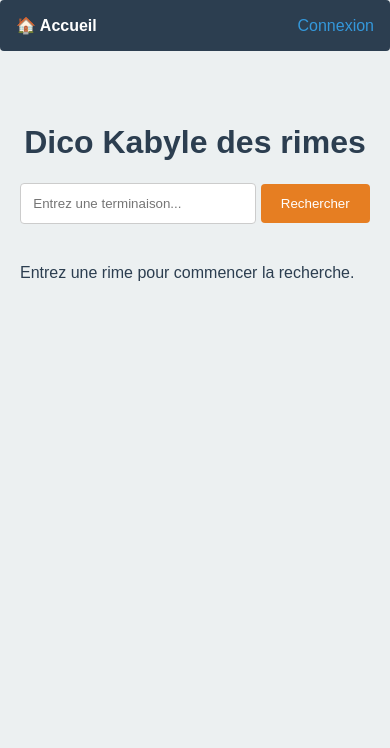
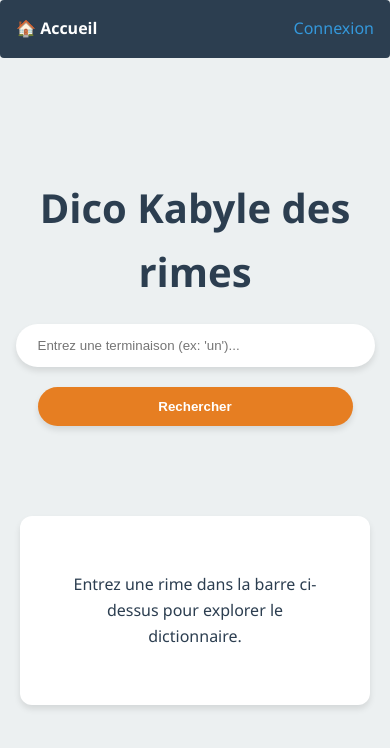
Before and after one commit to ekebbab/dico-rimes-kabyles, a PHP site: page / in a window 390 px wide. Shown: the top 748 px of the page. Run offline with PHP 8.4, Linux system fonts and the light colour scheme; data comes from the database, SQL or seed files in the repository.

```diff
--- a/public/css/style.css
+++ b/public/css/style.css
@@ -1,16 +1,153 @@
+/* ==========================================================================
+   VARIABLES ET CONFIGURATION
+   ========================================================================== */
 :root {
-    --primary: #2c3e50;
-    --accent: #e67e22;
-    --light: #ecf0f1;
+    /* Couleurs principales */
+    --primary-color: #2c3e50;    /* Bleu nuit (Texte et titres) */
+    --accent-color: #e67e22;     /* Orange (Boutons et points d'intérêt) */
+    --bg-color: #ecf0f1;         /* Gris très clair (Fond de page) */
+
+    /* Couleurs d'interface */
+    --white: #ffffff;
+    --border-color: #dcdde1;
+    --text-muted: #7f8c8d;
+
+    /* Effets */
+    --shadow: 0 4px 6px rgba(0, 0, 0, 0.1);
+    --transition: all 0.3s ease;
 }
 
-body { font-family: sans-serif; background: var(--light); color: var(--primary); margin: 0; }
-.container { max-width: 900px; margin: 0 auto; padding: 20px; }
+/* ==========================================================================
+   BASE & LAYOUT
+   ========================================================================== */
+body {
+    font-family: 'Segoe UI', Tahoma, Geneva, Verdana, sans-serif;
+    background-color: var(--bg-color);
+    color: var(--primary-color);
+    margin: 0;
+    line-height: 1.6;
+}
 
-header { text-align: center; margin-bottom: 40px; }
-input { padding: 12px; width: 60%; border: 1px solid #ccc; border-radius: 4px; }
-button { padding: 12px 20px; background: var(--accent); color: white; border: none; border-radius: 4px; cursor: pointer; }
+.container {
+    max-width: 1000px; /* Légèrement élargi pour plus de confort */
+    margin: 0 auto;
+    padding: 20px;
+}
 
-.grid { display: grid; grid-template-columns: repeat(auto-fill, minmax(250px, 1fr)); gap: 20px; }
-.card { background: white; padding: 15px; border-radius: 8px; box-shadow: 0 2px 5px rgba(0,0,0,0.1); }
-.card h3 { margin-top: 0; color: var(--accent); }
+/* ==========================================================================
+   ENTÊTE & RECHERCHE
+   ========================================================================== */
+header {
+    text-align: center;
+    margin-bottom: 50px;
+    padding: 40px 0;
+}
+
+header h1 {
+    font-size: 2.5rem;
+    margin-bottom: 20px;
+}
+
+/* Formulaire de recherche */
+.search-form {
+    display: flex;
+    justify-content: center;
+    gap: 10px;
+}
+
+input[type="text"] {
+    padding: 12px 20px;
+    width: 60%;
+    border: 2px solid transparent;
+    border-radius: 25px; /* Bordure arrondie style moderne */
+    box-shadow: var(--shadow);
+    outline: none;
+    transition: var(--transition);
+}
+
+input[type="text"]:focus {
+    border-color: var(--accent-color);
+}
+
+button {
+    padding: 12px 25px;
+    background: var(--accent-color);
+    color: white;
+    border: none;
+    border-radius: 25px;
+    cursor: pointer;
+    font-weight: bold;
+    box-shadow: var(--shadow);
+    transition: var(--transition);
+}
+
+button:hover {
+    background: #d35400; /* Version plus sombre au survol */
+    transform: translateY(-2px);
+}
+
+/* ==========================================================================
+   GRILLE DE RÉSULTATS (CARDS)
+   ========================================================================== */
+.grid {
+    display: grid;
+    grid-template-columns: repeat(auto-fill, minmax(280px, 1fr));
+    gap: 25px;
+}
+
+.card {
+    background: var(--white);
+    padding: 20px;
+    border-radius: 12px;
+    box-shadow: var(--shadow);
+    transition: var(--transition);
+    border-top: 4px solid var(--accent-color); /* Rappel de la couleur accent */
+}
+
+.card:hover {
+    transform: translateY(-10px);
+    box-shadow: 0 8px 15px rgba(0,0,0,0.15);
+}
+
+.card h3 {
+    margin: 0 0 10px 0;
+    color: var(--primary-color);
+    font-size: 1.5rem;
+    border-bottom: 1px solid var(--bg-color);
+    padding-bottom: 5px;
+}
+
+/* Détails à l'intérieur de la carte */
+.card .rime {
+    display: inline-block;
+    background: #fdf2e9;
+    color: var(--accent-color);
+    padding: 2px 10px;
+    border-radius: 20px;
+    font-size: 0.85rem;
+    margin-bottom: 15px;
+}
+
+.card .signification {
+    color: var(--text-muted);
+    font-size: 0.95rem;
+}
+
+/* ==========================================================================
+   RESPONSIVE DESIGN
+   ========================================================================== */
+@media (max-width: 600px) {
+    .search-form {
+        flex-direction: column;
+        align-items: center;
+    }
+
+    input[type="text"] {
+        width: 90%;
+        margin-bottom: 10px;
+    }
+
+    button {
+        width: 90%;
+    }
+}
--- a/src/views/home.php
+++ b/src/views/home.php
@@ -7,41 +7,66 @@
     <link rel="stylesheet" href="css/style.css">
 </head>
 <body>
-<?php include __DIR__ . '/navbar.php'; ?>
+    <?php include __DIR__ . '/navbar.php'; ?>
+
     <div class="container">
         <header>
             <h1>Dico Kabyle des rimes</h1>
-            <form action="index.php" method="GET">
-                <input type="text" name="q" placeholder="Entrez une terminaison..." value="<?= htmlspecialchars($searchQuery) ?>">
+
+            <form action="index.php" method="GET" class="search-form">
+                <input type="text"
+                       name="q"
+                       id="searchInput"
+                       placeholder="Entrez une terminaison (ex: 'un')..."
+                       value="<?= htmlspecialchars($searchQuery) ?>"
+                       autocomplete="off">
                 <button type="submit">Rechercher</button>
             </form>
         </header>
-		<?php if (!empty($searchQuery)): ?>
-			<div class="actions">
-				<a href="download_pdf.php?q=<?= urlencode($searchQuery) ?>" class="btn-pdf">
-					📄 Télécharger les résultats en PDF
-				</a>
-			</div>
-		<?php endif; ?>
+
+        <?php if (!empty($searchQuery) && !empty($results)): ?>
+            <div class="actions" style="text-align: right; margin-bottom: 20px;">
+                <a href="download_pdf.php?q=<?= urlencode($searchQuery) ?>" class="btn-pdf" style="text-decoration: none; color: var(--primary-color); font-weight: bold;">
+                    📄 Télécharger ces <?= count($results) ?> rimes en PDF
+                </a>
+            </div>
+        <?php endif; ?>
+
         <main>
             <?php if (!empty($searchQuery)): ?>
-                <p class="stats"><?= count($results) ?> résultat(s) pour "<?= htmlspecialchars($searchQuery) ?>"</p>
+                <p class="stats" style="margin-bottom: 20px; color: var(--text-muted);">
+                    <strong><?= count($results) ?></strong> résultat(s) pour la rime "<strong><?= htmlspecialchars($searchQuery) ?></strong>"
+                </p>
+
                 <div class="grid">
                     <?php foreach ($results as $row): ?>
                         <div class="card">
                             <h3><?= htmlspecialchars($row['mot']) ?></h3>
-                            <p><strong>Signification :</strong> <?= htmlspecialchars($row['signification'] ?? 'N/A') ?></p>
-                            <?php if($row['exemple']): ?>
-                                <small><em>Ex : <?= htmlspecialchars($row['exemple']) ?></em></small>
+
+                            <span class="rime"><?= htmlspecialchars($row['rime']) ?></span>
+
+                            <p class="signification">
+                                <strong>Signification :</strong><br>
+                                <?= htmlspecialchars($row['signification'] ?? 'Aucune définition renseignée.') ?>
+                            </p>
+
+                            <?php if(!empty($row['exemple'])): ?>
+                                <div class="word-example" style="margin-top: 15px; font-size: 0.9rem; border-left: 2px solid var(--accent-color); padding-left: 10px;">
+                                    <small><em><strong>Ex :</strong> <?= htmlspecialchars($row['exemple']) ?></em></small>
+                                </div>
                             <?php endif; ?>
                         </div>
                     <?php endforeach; ?>
                 </div>
+
             <?php else: ?>
-                <p class="welcome">Entrez une rime pour commencer la recherche.</p>
+                <div class="welcome-box" style="text-align: center; padding: 40px; background: white; border-radius: 12px; box-shadow: var(--shadow);">
+                    <p class="welcome">Entrez une rime dans la barre ci-dessus pour explorer le dictionnaire.</p>
+                </div>
             <?php endif; ?>
         </main>
     </div>
-	<script src="js/app.js"></script>
+
+    <script src="js/app.js"></script>
 </body>
 </html>
```
